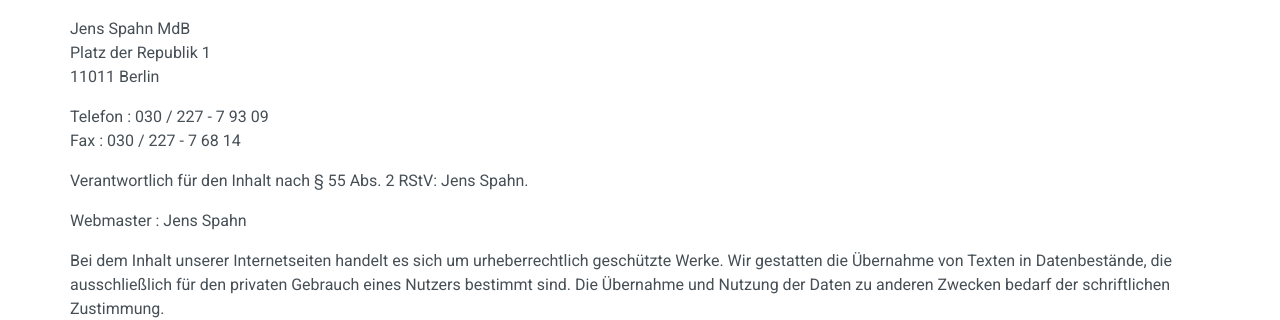
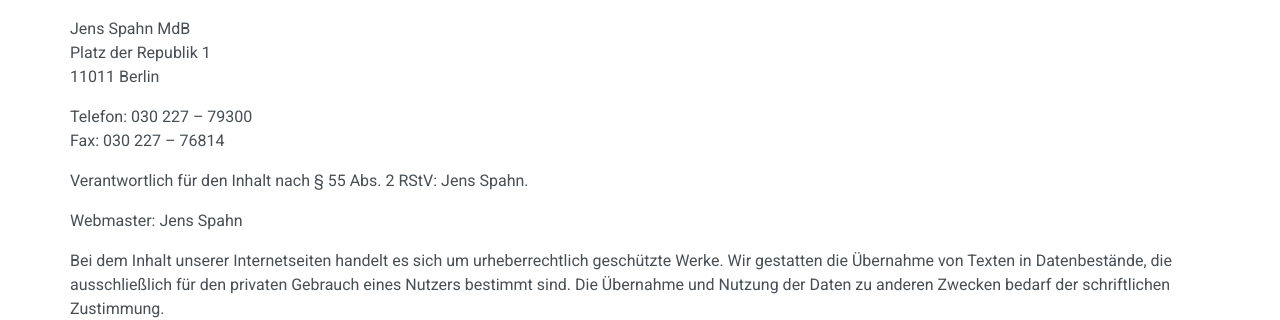
Before and after one commit to danbender/jnssphn, a Jekyll site: the page built from impressum.md, in a window 1280 px wide. Shown: the part 273-593 px from the top of the page. Built offline with Jekyll 4.4.1, drawn with Linux system fonts in a browser that asks for light colours; nearby versions of some CDN libraries.

Commit message:
Use _data info

```diff
--- a/_includes/footer.html
+++ b/_includes/footer.html
@@ -1,6 +1,6 @@
 <footer class="footer">
   <div class="footer__menu">
-    <h2 class="footer__title">&copy; Jens Spahn</h2>
+    <h2 class="footer__title">&copy; {{site.data.info.name}}</h2>
 
     <a class="footer__link" href="{{ '/impressum' | absolute_url }}">Impressum</a>
   </div>
--- a/_includes/header.html
+++ b/_includes/header.html
@@ -1,7 +1,7 @@
 <header class="header">
   <h1 class="title">
     <a href="{{ '' | absolute_url }}">
-      Jens Spahn <span>MdB</span>
+      {{site.data.info.name}} <span>MdB</span>
     </a>
   </h1>
 
--- a/impressum.md
+++ b/impressum.md
@@ -8,16 +8,16 @@ permalink: "/impressum/"
 
 Angaben gemäß § 5 TMG:
 
-Jens Spahn MdB
-Platz der Republik 1
-11011 Berlin
+{{site.data.info.name_with_title}}
+{{site.data.info.address.street}}
+{{site.data.info.address.postal}} {{site.data.info.address.city}}
 
-Telefon	 : 	030 / 227 - 7 93 09
-Fax	 : 	030 / 227 - 7 68 14
+Telefon: {{site.data.info.phone}}
+Fax: {{site.data.info.fax}}
 
 Verantwortlich für den Inhalt nach § 55 Abs. 2 RStV: Jens Spahn.
 
-Webmaster	 : 	Jens Spahn
+Webmaster: {{site.data.info.name}}
 
 Bei dem Inhalt unserer Internetseiten handelt es sich um urheberrechtlich geschützte Werke. Wir gestatten die Übernahme von Texten in Datenbestände, die ausschließlich für den privaten Gebrauch eines Nutzers bestimmt sind. Die Übernahme und Nutzung der Daten zu anderen Zwecken bedarf der schriftlichen Zustimmung.
 
```
Also changed, not shown: _data/info.yml (added, +20 -0 lines), kontakt.html (+10 -10 lines), presse.html (+14 -14 lines), profil.html (+6 -6 lines), README.md.
